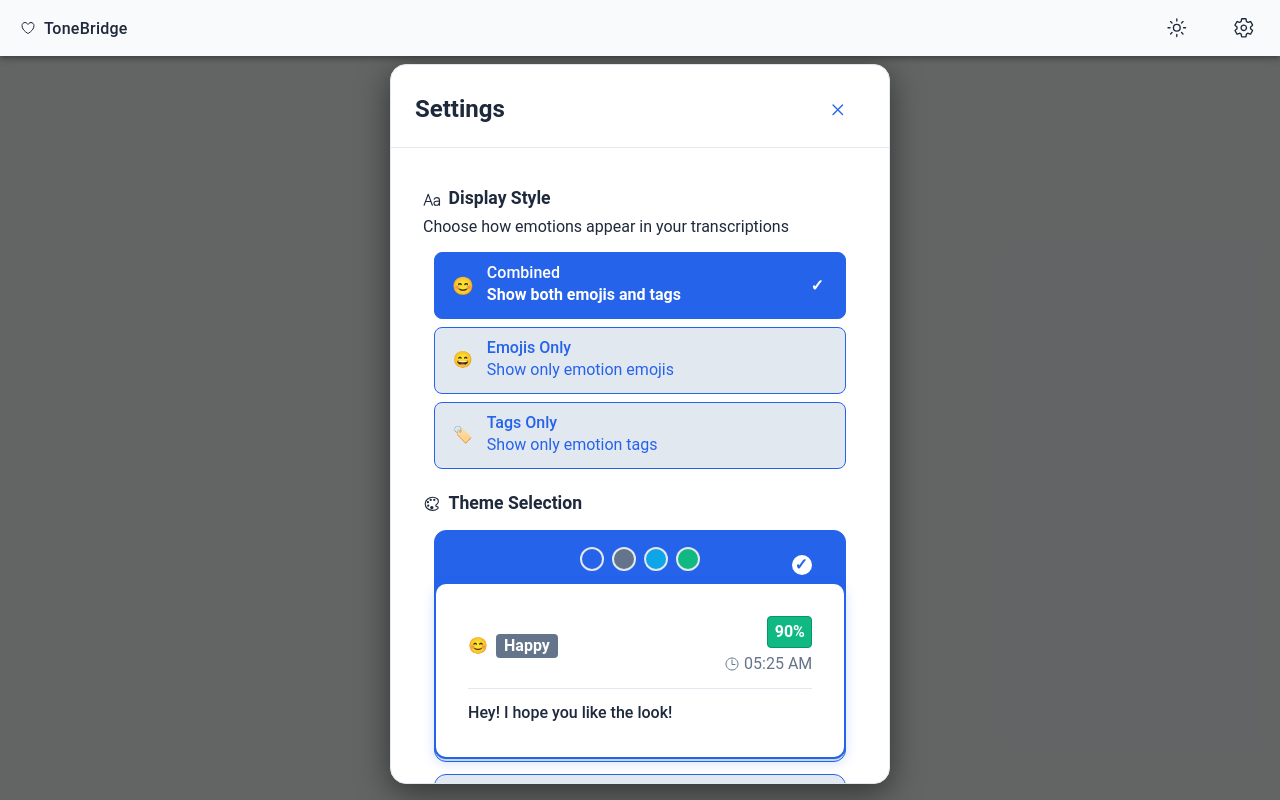
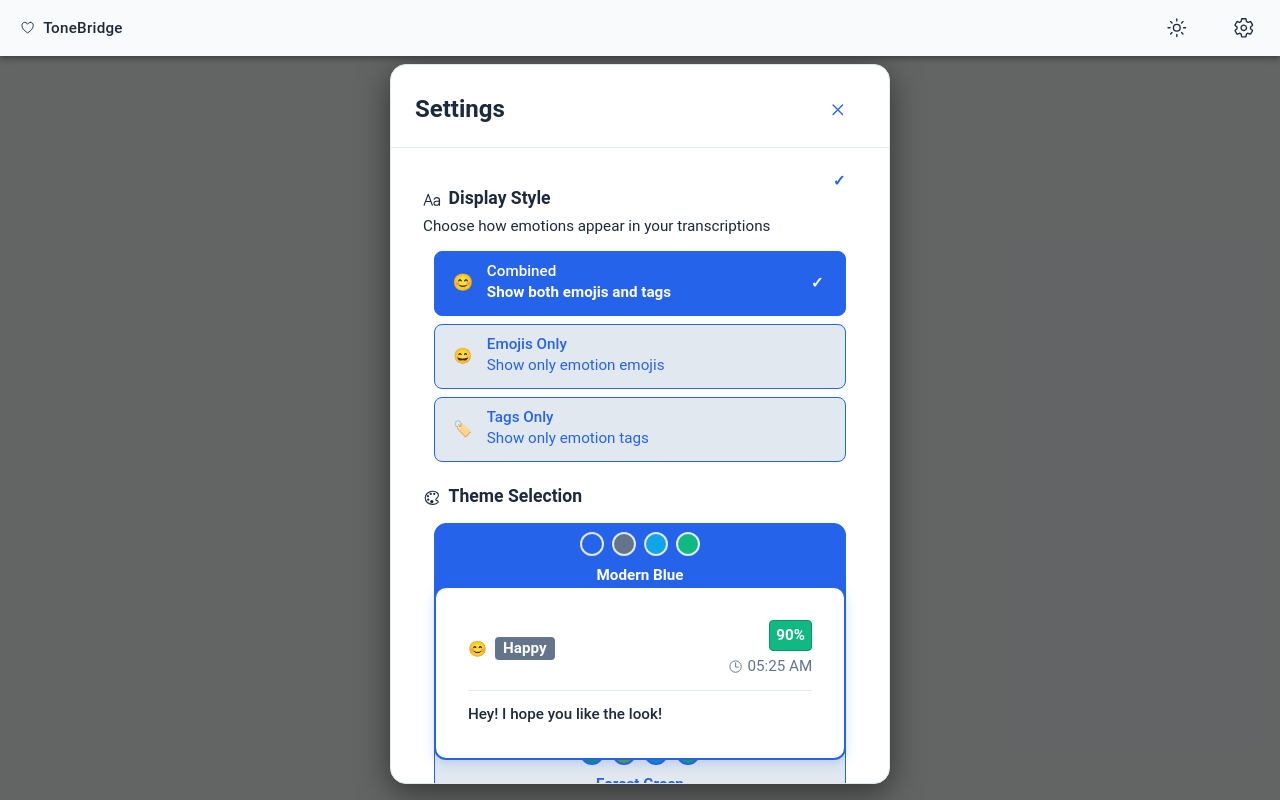
Before and after one commit to CubingAndCoding/Tone-Bridge, a React (Vite) app in the folder frontend/: page /home in a window 1280 px wide. Both pictures are taken after a click on the element 1243 px from the left and 28 px from the top of the page. Built offline with nearby package versions, Linux system fonts and the light colour scheme.

Commit message:
Small QOF changes and added local storage support for theme last commit.

```diff
--- a/frontend/src/components/settings/SettingsPanel.tsx
+++ b/frontend/src/components/settings/SettingsPanel.tsx
@@ -658,29 +658,6 @@
                         slot="end"
                       />
                     </IonItem>
-
-                    {/* Accessibility Test Section */}
-                    <div style={{
-                      marginTop: '1rem',
-                      padding: '1rem',
-                      background: 'var(--ion-color-light)',
-                      borderRadius: '8px',
-                      border: '1px solid var(--ion-border-color, var(--ion-color-light-shade))'
-                    }}>
-                      <h4 style={{ margin: '0 0 0.5rem 0', fontSize: '0.9rem', fontWeight: '600' }}>
-                        Accessibility Test
-                      </h4>
-
-                      <p style={{ margin: '0 0 0.25rem 0', fontSize: '0.8rem' }}>
-                        <strong>Reduced Motion:</strong> {settings.accessibility.reducedMotion ? '✅ Active' : '❌ Inactive'}
-                      </p>
-                      <p style={{ margin: '0 0 0.25rem 0', fontSize: '0.8rem' }}>
-                        <strong>Dyslexia Font:</strong> {settings.accessibility.dyslexiaFriendly ? '✅ Active' : '❌ Inactive'}
-                      </p>
-                      <p style={{ margin: '0.5rem 0 0 0', fontSize: '0.9rem', fontStyle: 'italic' }}>
-                        This text should change based on your accessibility settings.
-                      </p>
-                    </div>
                   </div>
                 </motion.div>
 
--- a/frontend/src/components/settings/ThemeSelector.tsx
+++ b/frontend/src/components/settings/ThemeSelector.tsx
@@ -92,25 +92,21 @@
         alignItems: 'center'
       }}>
         {themeOptions.map((theme, index) => (
-          <motion.div
+          <motion.button
             key={theme.id}
             initial={{ opacity: 0, y: 20 }}
             animate={{ opacity: 1, y: 0 }}
+            whileHover={{ scale: 1.02 }}
+            whileTap={{ scale: 0.9 }}
             transition={{
-              delay: index * 0.1,
+              delay: 0,
               duration: 0.3
             }}
+            className={`theme-selector-button ${currentTheme === theme.id ? 'selected' : ''}`}
             style={{
               width: '95%',
               display: 'flex',
-              justifyContent: 'center'
-            }}
-          >
-            <IonButton
-              fill="clear"
-              className={`theme-selector-button ${currentTheme === theme.id ? 'selected' : ''}`}
-              style={{
-                width: '100%',
+              justifyContent: 'center',
               height: 'auto',
               padding: '0.5rem',
               border: currentTheme === theme.id
@@ -128,21 +124,8 @@
               boxSizing: 'border-box',
               overflow: 'hidden',
               margin: '0 auto',
-                transition: 'transform 0.2s ease'
             }}
             onClick={() => onThemeChange(theme.id)}
-              onMouseEnter={(e) => {
-                e.currentTarget.style.transform = 'scale(1.02)';
-              }}
-              onMouseLeave={(e) => {
-                e.currentTarget.style.transform = 'scale(1)';
-              }}
-              onMouseDown={(e) => {
-                e.currentTarget.style.transform = 'scale(0.95)';
-              }}
-              onMouseUp={(e) => {
-                e.currentTarget.style.transform = 'scale(1.02)';
-              }}
           >
             <div style={{
               width: '100%',
@@ -226,8 +209,7 @@
                 </motion.div>
               )}
             </div>
-            </IonButton>
-          </motion.div>
+          </motion.button>
         ))}
       </div>
     </div>
--- a/frontend/src/theme/custom.css
+++ b/frontend/src/theme/custom.css
@@ -131,7 +131,7 @@
 }
 
 .font-size-medium {
-  --app-font-size: 1rem;
+  --app-font-size: 0.95rem;
   font-size: var(--app-font-size);
 }
 
@@ -140,7 +140,7 @@
 }
 
 .font-size-large {
-  --app-font-size: 1.25rem;
+  --app-font-size: 1.125rem;
   font-size: var(--app-font-size);
 }
 
@@ -197,11 +197,11 @@
 }
 
 body.font-size-medium {
-  font-size: 1rem;
+  font-size: 0.95rem;
 }
 
 body.font-size-large {
-  font-size: 1.25rem;
+  font-size: 1.125rem;
 }
 
 #root.font-size-small {
@@ -209,11 +209,11 @@
 }
 
 #root.font-size-medium {
-  font-size: 1rem;
+  font-size: 0.95rem;
 }
 
 #root.font-size-large {
-  font-size: 1.25rem;
+  font-size: 1.125rem;
 }
 
 /* Ensure font size changes are visible in key components */
@@ -230,7 +230,7 @@
 .font-size-medium ion-item,
 .font-size-medium p,
 .font-size-medium div {
-  font-size: 1rem !important;
+  font-size: 0.95rem !important;
 }
 
 .font-size-large .transcription-segment,
@@ -238,7 +238,7 @@
 .font-size-large ion-item,
 .font-size-large p,
 .font-size-large div {
-  font-size: 1.25rem !important;
+  font-size: 1.125rem !important;
 }
 
 /* Simplified Font Size Application */
@@ -247,11 +247,11 @@
 }
 
 .font-size-medium {
-  --app-font-size: 1rem;
+  --app-font-size: 0.95rem;
 }
 
 .font-size-large {
-  --app-font-size: 1.25rem;
+  --app-font-size: 1.125rem;
 }
 
 /* Direct font size application */
@@ -260,11 +260,11 @@
 }
 
 body.font-size-medium {
-  font-size: 1rem !important;
+  font-size: 0.95rem !important;
 }
 
 body.font-size-large {
-  font-size: 1.25rem !important;
+  font-size: 1.125rem !important;
 }
 
 #root.font-size-small {
@@ -272,11 +272,11 @@
 }
 
 #root.font-size-medium {
-  font-size: 1rem !important;
+  font-size: 0.95rem !important;
 }
 
 #root.font-size-large {
-  font-size: 1.25rem !important;
+  font-size: 1.125rem !important;
 }
 
 
@@ -298,7 +298,7 @@
 body.font-size-medium p,
 body.font-size-medium div,
 body.font-size-medium span {
-  font-size: 1rem !important;
+  font-size: 0.95rem !important;
 }
 
 body.font-size-large ion-card,
@@ -307,7 +307,7 @@
 body.font-size-large p,
 body.font-size-large div,
 body.font-size-large span {
-  font-size: 1.25rem !important;
+  font-size: 1.125rem !important;
 }
 
 /* Specific component targeting */
@@ -374,13 +374,13 @@
 }
 
 .font-size-button .font-size-medium {
-  font-size: 1rem;
+  font-size: 0.95rem;
   font-weight: 600;
   line-height: 1;
 }
 
 .font-size-button .font-size-large {
-  font-size: 1.2rem;
+  font-size: 1.1rem;
   font-weight: 600;
   line-height: 1;
 }
@@ -405,7 +405,7 @@
   }
 
   .font-size-button .font-size-large {
-    font-size: 1.1rem;
+    font-size: 1rem;
   }
 }
 
```
Also changed, not shown: 1 other file (tests, documents, lock files or other folders). Lines whose indentation alone changed are shown as unchanged.
